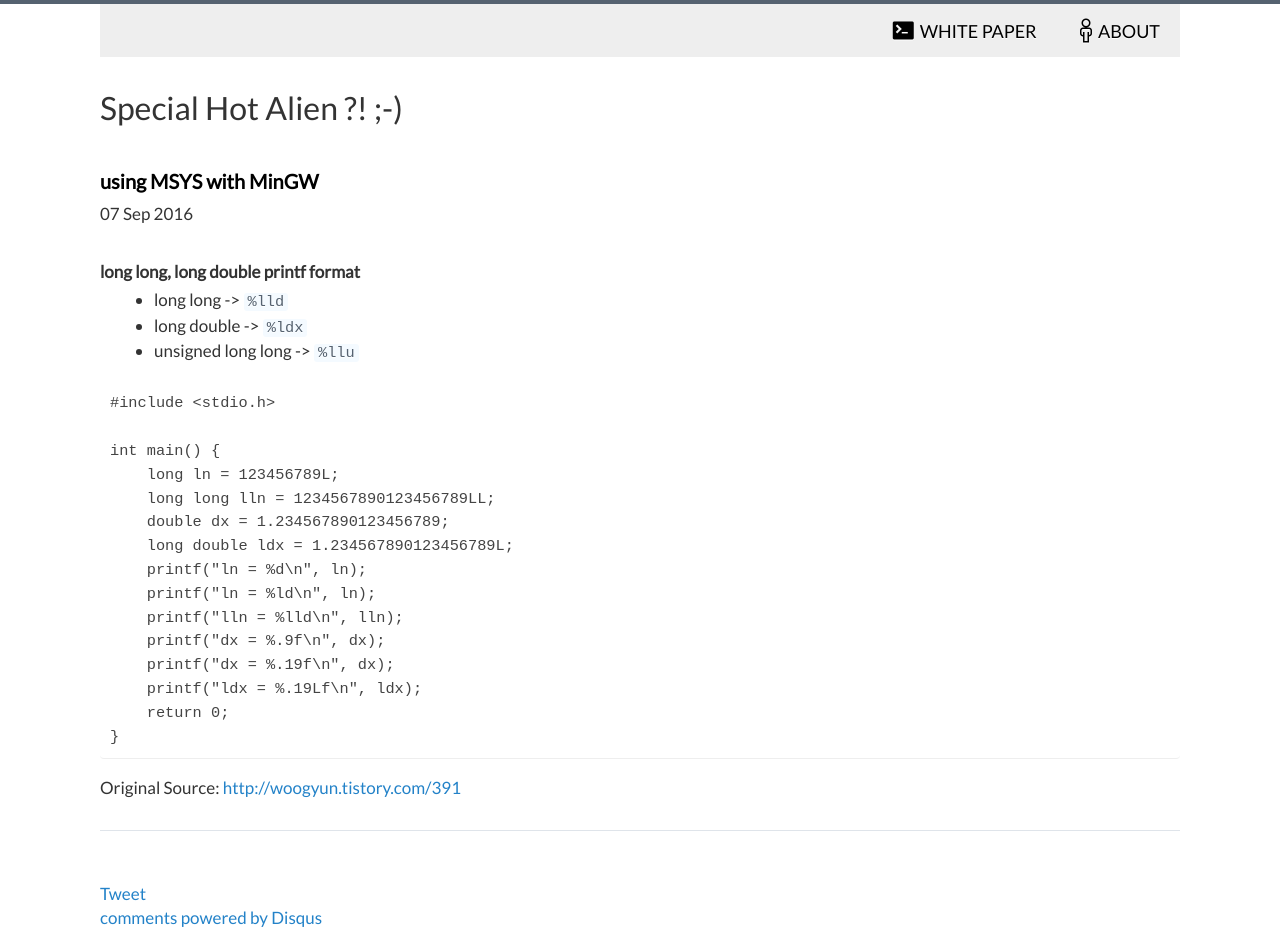
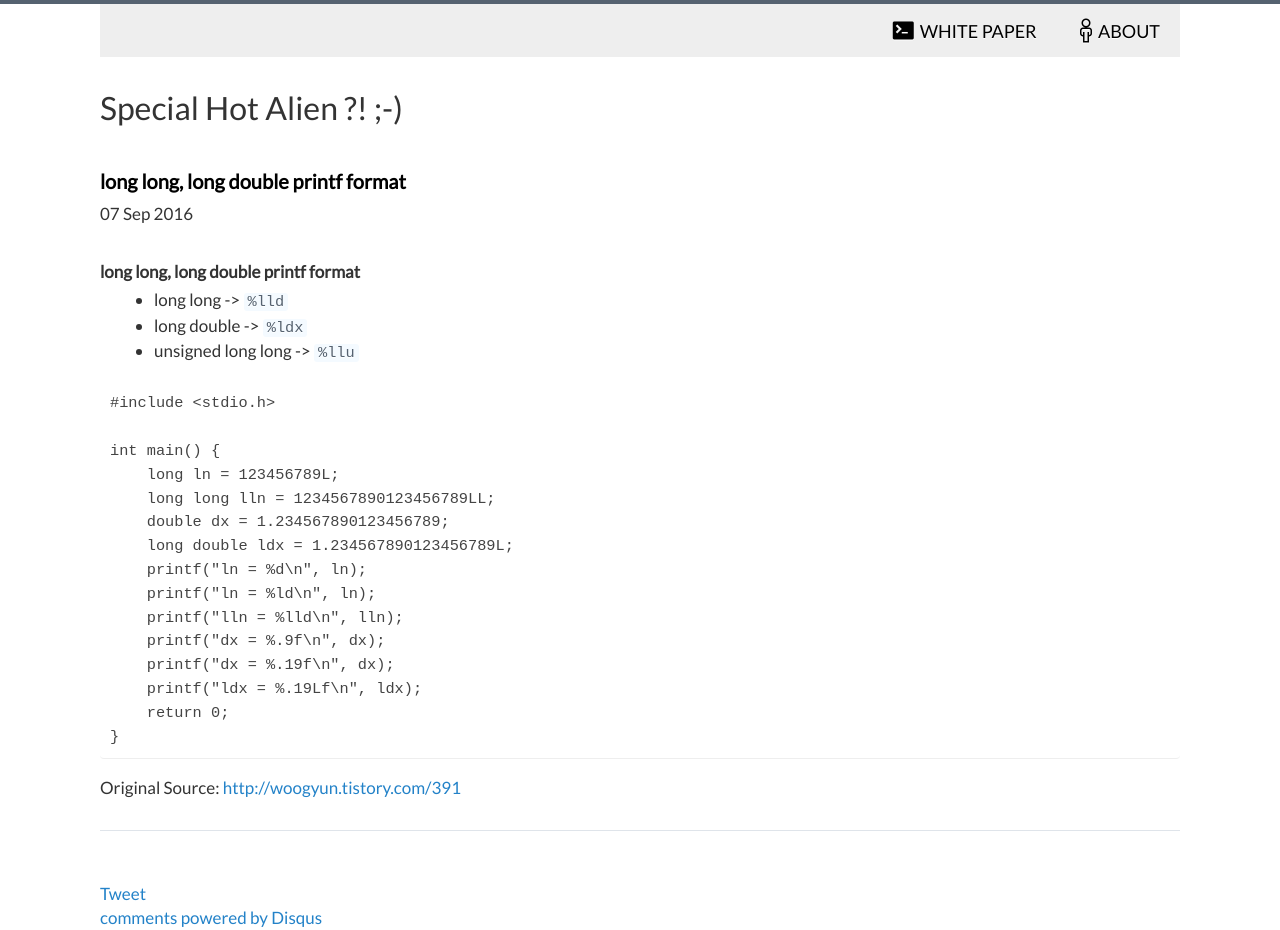
Before and after one commit to typeon/typeon.github.io, a Jekyll site: the page built from _posts/2016-09-07-printf-long-long-long-double.markdown, in a window 1280 px wide. Built offline with Jekyll 4.4.1, drawn with Linux system fonts in a browser that asks for light colours; comment, search, counter and statistics services are not loaded.

Commit message:
title change

```diff
--- a/_posts/2016-09-07-printf-long-long-long-double.markdown
+++ b/_posts/2016-09-07-printf-long-long-long-double.markdown
@@ -1,6 +1,6 @@
 ---
 layout: post
-title:  "using MSYS with MinGW"
+title:  "long long, long double printf format"
 date:   2016-09-07 10:20:00 +0900
 categories: c++
 ---
```
